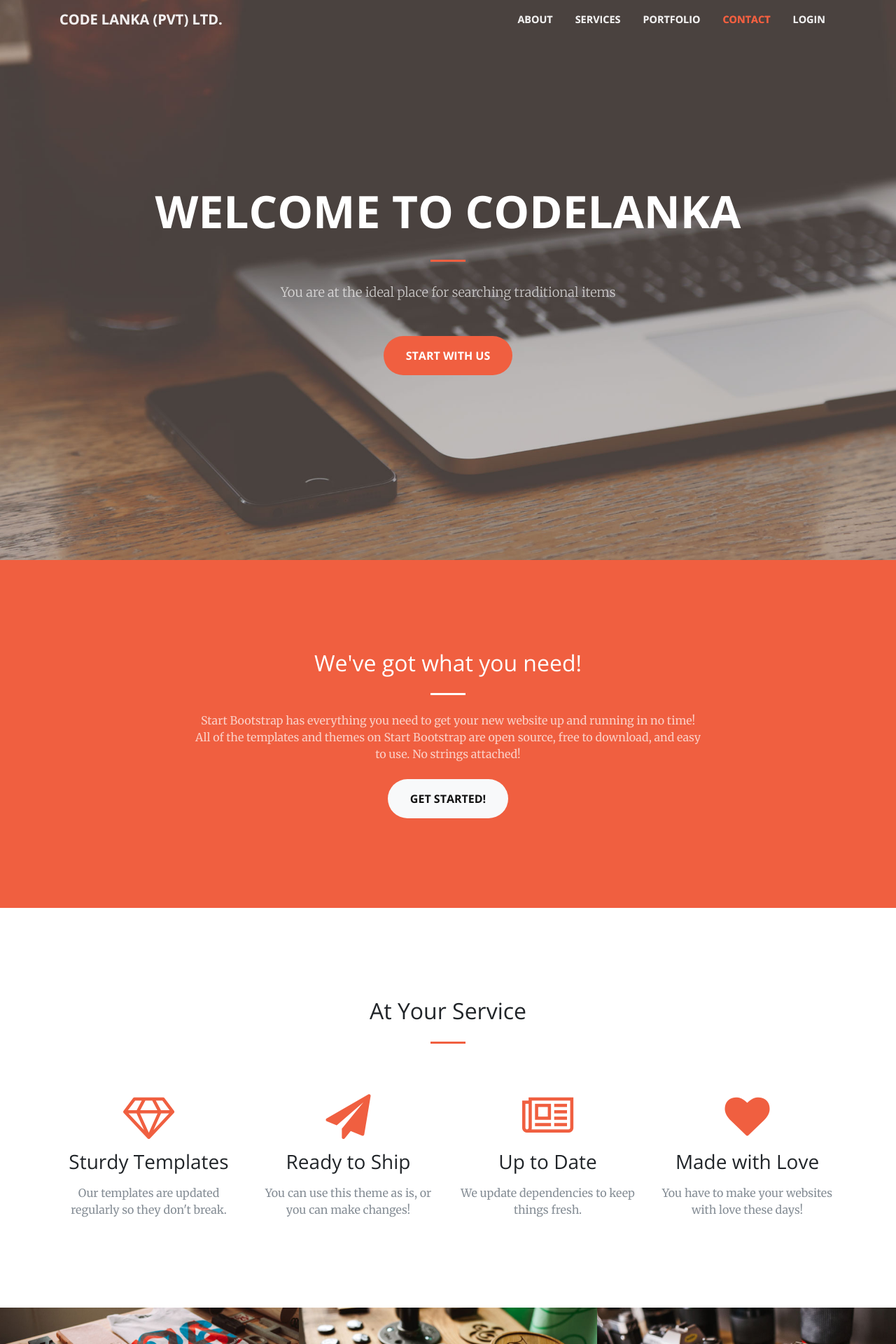
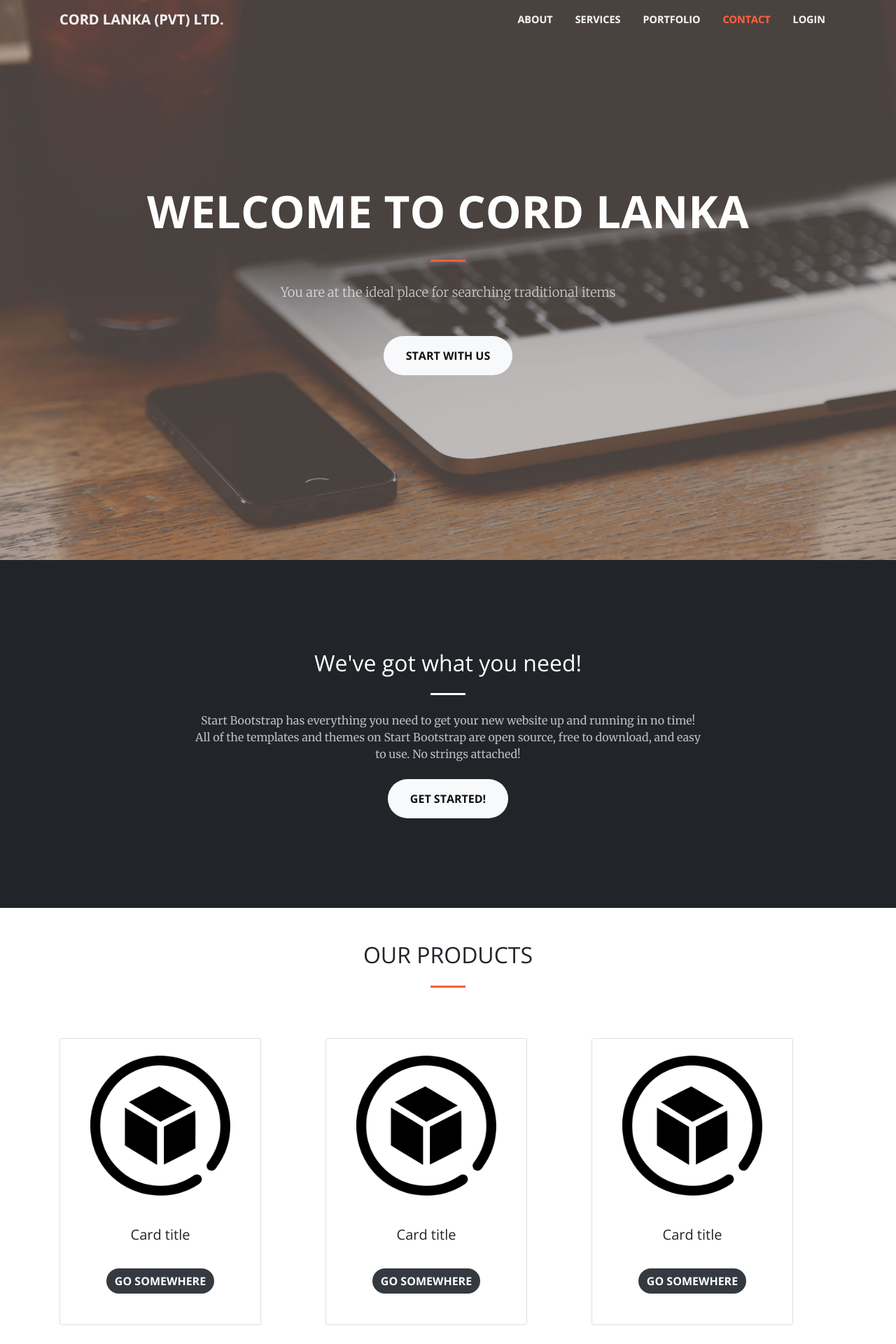
Before and after one commit to SalithaUCSC/CORD-LANKA, a CodeIgniter app: page /Projects/ in a window 1280 px wide. Shown: the top 1920 px of the page at 70% size. Run offline with CodeIgniter, Linux system fonts and the light colour scheme.

Commit message:
Add color changes

```diff
--- a/application/views/home.php
+++ b/application/views/home.php
@@ -18,19 +18,19 @@ else{
         <div class="row">
           <div class="col-lg-10 mx-auto">
             <h1 class="text-uppercase">
-              <strong>WELCOME to CodeLanka</strong>
+              <strong>WELCOME to CORD LANKA</strong>
             </h1>
             <hr>
           </div>
           <div class="col-lg-8 mx-auto">
             <p class="text-faded mb-5">You are at the ideal place for searching traditional items</p>
-            <a class="btn btn-primary btn-xl js-scroll-trigger" href="#about">Start with us</a>
+            <a class="btn btn-light btn-xl js-scroll-trigger" href="#about">Start with us</a>
           </div>
         </div>
       </div>
     </header>
 
-    <section class="bg-primary" id="about" >
+    <section class="bg-dark" id="about">
       <div class="container">
         <div class="row">
           <div class="col-lg-8 mx-auto text-center">
@@ -43,43 +43,48 @@ else{
       </div>
     </section>
 
-    <section id="services">
+    <section id="services" style="margin-top: -80px;">
       <div class="container">
         <div class="row">
           <div class="col-lg-12 text-center">
-            <h2 class="section-heading">At Your Service</h2>
+            <h2 class="section-heading">OUR PRODUCTS</h2>
             <hr class="my-4">
           </div>
         </div>
       </div>
       <div class="container">
         <div class="row">
-          <div class="col-lg-3 col-md-6 text-center">
+          <div class="col-lg-4 col-md-6 text-center">
             <div class="service-box mt-5 mx-auto">
-              <i class="fa fa-4x fa-diamond text-primary mb-3 sr-icons"></i>
-              <h3 class="mb-3">Sturdy Templates</h3>
-              <p class="text-muted mb-0">Our templates are updated regularly so they don't break.</p>
+             <div class="card" style="width: 18rem;"><br>
+              <img class="card-img-top" style="width: 200px;height: 200px; margin: auto;display: block;" src="<?php echo base_url()?>/assets/img/products/product.png" alt="Card image cap"><br>
+              <div class="card-body">
+                <h5 class="card-title">Card title</h5><br>
+                <a href="#" class="btn btn-dark">Go somewhere</a><br><br>
+              </div>
+            </div>
             </div>
           </div>
-          <div class="col-lg-3 col-md-6 text-center">
+          <div class="col-lg-4 col-md-6 text-center">
             <div class="service-box mt-5 mx-auto">
-              <i class="fa fa-4x fa-paper-plane text-primary mb-3 sr-icons"></i>
-              <h3 class="mb-3">Ready to Ship</h3>
-              <p class="text-muted mb-0">You can use this theme as is, or you can make changes!</p>
+             <div class="card" style="width: 18rem;"><br>
+              <img class="card-img-top" style="width: 200px;height: 200px; margin: auto;display: block;" src="<?php echo base_url()?>/assets/img/products/product.png" alt="Card image cap"><br>
+              <div class="card-body">
+                <h5 class="card-title">Card title</h5><br>
+                <a href="#" class="btn btn-dark">Go somewhere</a><br><br>
+              </div>
+            </div>
             </div>
           </div>
-          <div class="col-lg-3 col-md-6 text-center">
+          <div class="col-lg-4 col-md-6 text-center">
             <div class="service-box mt-5 mx-auto">
-              <i class="fa fa-4x fa-newspaper-o text-primary mb-3 sr-icons"></i>
-              <h3 class="mb-3">Up to Date</h3>
-              <p class="text-muted mb-0">We update dependencies to keep things fresh.</p>
+             <div class="card" style="width: 18rem;"><br>
+              <img class="card-img-top" style="width: 200px;height: 200px; margin: auto;display: block;" src="<?php echo base_url()?>/assets/img/products/product.png" alt="Card image cap"><br>
+              <div class="card-body">
+                <h5 class="card-title">Card title</h5><br>
+                <a href="#" class="btn btn-dark">Go somewhere</a><br><br>
+              </div>
             </div>
-          </div>
-          <div class="col-lg-3 col-md-6 text-center">
-            <div class="service-box mt-5 mx-auto">
-              <i class="fa fa-4x fa-heart text-primary mb-3 sr-icons"></i>
-              <h3 class="mb-3">Made with Love</h3>
-              <p class="text-muted mb-0">You have to make your websites with love these days!</p>
             </div>
           </div>
         </div>
@@ -186,7 +191,7 @@ else{
     <section class="bg-dark text-white">
       <div class="container text-center">
         <!-- <h2 class="mb-4">Free Download at Start Bootstrap!</h2> -->
-        <a class="btn btn-light btn-xl sr-button" style="margin-top: -110px;" href="<?php echo base_url()?>Products/browse">OUR PRODUCTS</a>
+        <a class="btn btn-light btn-xl sr-button" style="margin-top: -110px;" href="<?php echo base_url()?>Products/browse">SEE MORE</a>
       </div>
     </section>
 
--- a/application/views/includes/header.php
+++ b/application/views/includes/header.php
@@ -31,7 +31,7 @@
     <!-- Navigation -->
     <nav class="navbar navbar-expand-lg navbar-light fixed-top" id="mainNav">
       <div class="container">
-        <a class="navbar-brand js-scroll-trigger" href="#page-top">CODE LANKA (Pvt) Ltd.</a>
+        <a class="navbar-brand js-scroll-trigger" href="#page-top">CORD LANKA (Pvt) Ltd.</a>
         <button class="navbar-toggler navbar-toggler-right" type="button" data-toggle="collapse" data-target="#navbarResponsive" aria-controls="navbarResponsive" aria-expanded="false" aria-label="Toggle navigation">
           <span class="navbar-toggler-icon"></span>
         </button>
--- a/application/views/includes/inner_header.php
+++ b/application/views/includes/inner_header.php
@@ -31,7 +31,7 @@
     <!-- Navigation -->
     <nav class="navbar navbar-expand-lg navbar-light fixed-top" id="mainNav" style="background-color: black;">
       <div class="container">
-        <a class="navbar-brand" href="<?php echo base_url() ?>">CODE LANKA (Pvt) Ltd.</a>
+        <a class="navbar-brand" href="<?php echo base_url() ?>">CORD LANKA (Pvt) Ltd.</a>
         <button class="navbar-toggler navbar-toggler-right" type="button" data-toggle="collapse" data-target="#navbarResponsive" aria-controls="navbarResponsive" aria-expanded="false" aria-label="Toggle navigation">
           <span class="navbar-toggler-icon"></span>
         </button>
--- a/assets/css/creative.css
+++ b/assets/css/creative.css
@@ -9,7 +9,7 @@ html {
   height: 100%; }
 
 body {
-  font-family: 'Merriweather', 'Helvetica Neue', Arial, sans-serif; }
+  font-family: 'Merriweather', Oswald, 'Helvetica Neue', Arial, sans-serif; }
 
 hr {
   max-width: 50px;
@@ -35,8 +35,8 @@ h5,
 h6 {
   font-family: 'Open Sans', 'Helvetica Neue', Arial, sans-serif; }
 
-.bg-primary {
-  background-color: #F05F40 !important; }
+/*.bg-primary {*/
+  /*background-color: #F05F40 !important; }*/
 
 .bg-dark {
   background-color: #212529 !important; }
```
Also changed, not shown: application/views/products.php (+4 -4 lines), assets/img/products/issues.png (added).
